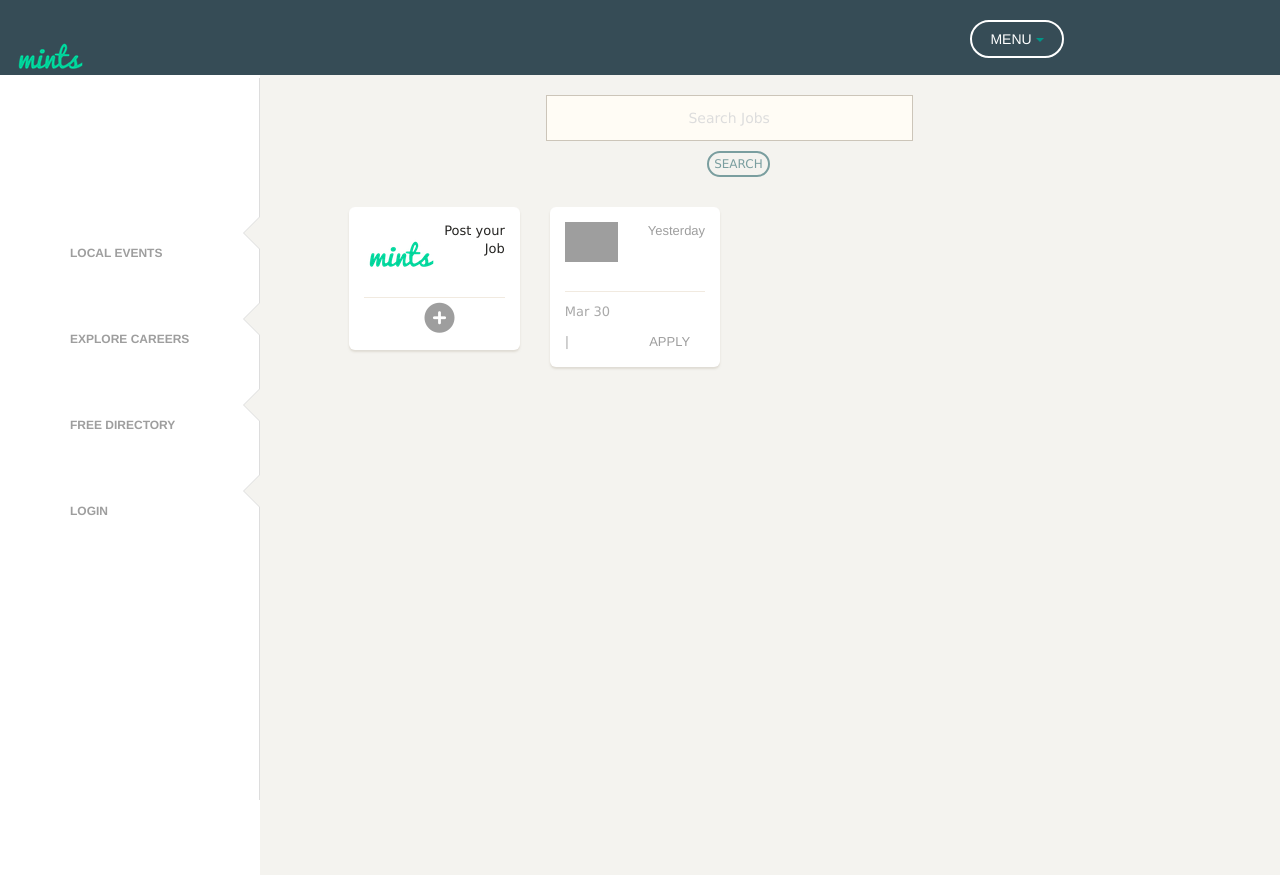
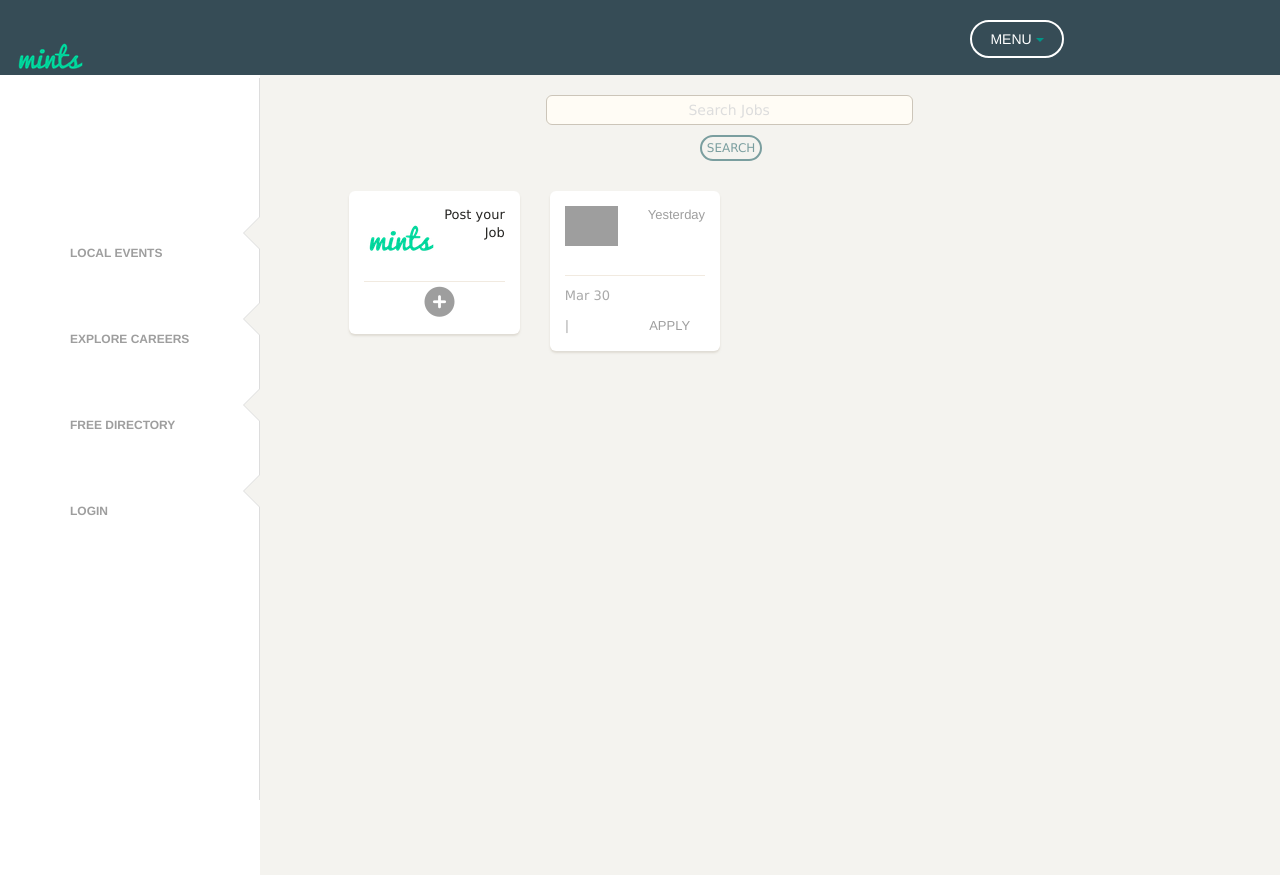
Before and after one commit to ArisNance/mint, a Rails app: page / in a window 1280 px wide. Shown: the top 877 px of the page. Run offline with Rails 7, Linux system fonts and the light colour scheme; data comes from the database, SQL or seed files in the repository; style sheets or scripts are compiled from the project's sources; parts of the project's set-up code (start-up, migrations or seed data) failed here and were passed over; some libraries are stand-ins or nearby versions; some web fonts are replaced; grey boxes are pictures that could not be loaded.

Commit message:
SearchFormUpDate

```diff
--- a/app/assets/stylesheets/eventstyle.css
+++ b/app/assets/stylesheets/eventstyle.css
@@ -698,7 +698,7 @@ button:focus,
     line-height   : 46px;
     color         : #969595;
     border        : 1px solid #009688;
-    border-radius : 0;
+    border-radius : 6px !important;
     box-shadow    : none;
     }
 
--- a/app/assets/stylesheets/paper_dashboard.css
+++ b/app/assets/stylesheets/paper_dashboard.css
@@ -40,7 +40,7 @@ form {
 }
 
 #search-btn {
-  margin-left: 22%;
+  margin-left: 21%;
   margin-top: 10px;
 }
 
@@ -871,7 +871,11 @@ hr {
     top: 50%;
     vertical-align: middle; }
   .form-control.border-input {
-    border: 1px solid #CCC5B9; }
+    border: 1px solid #CCC5B9;
+    height: 30px;
+    border-radius: 6px !important;
+
+  }
   .open .form-control {
     border-bottom-color: transparent; }
 
```
